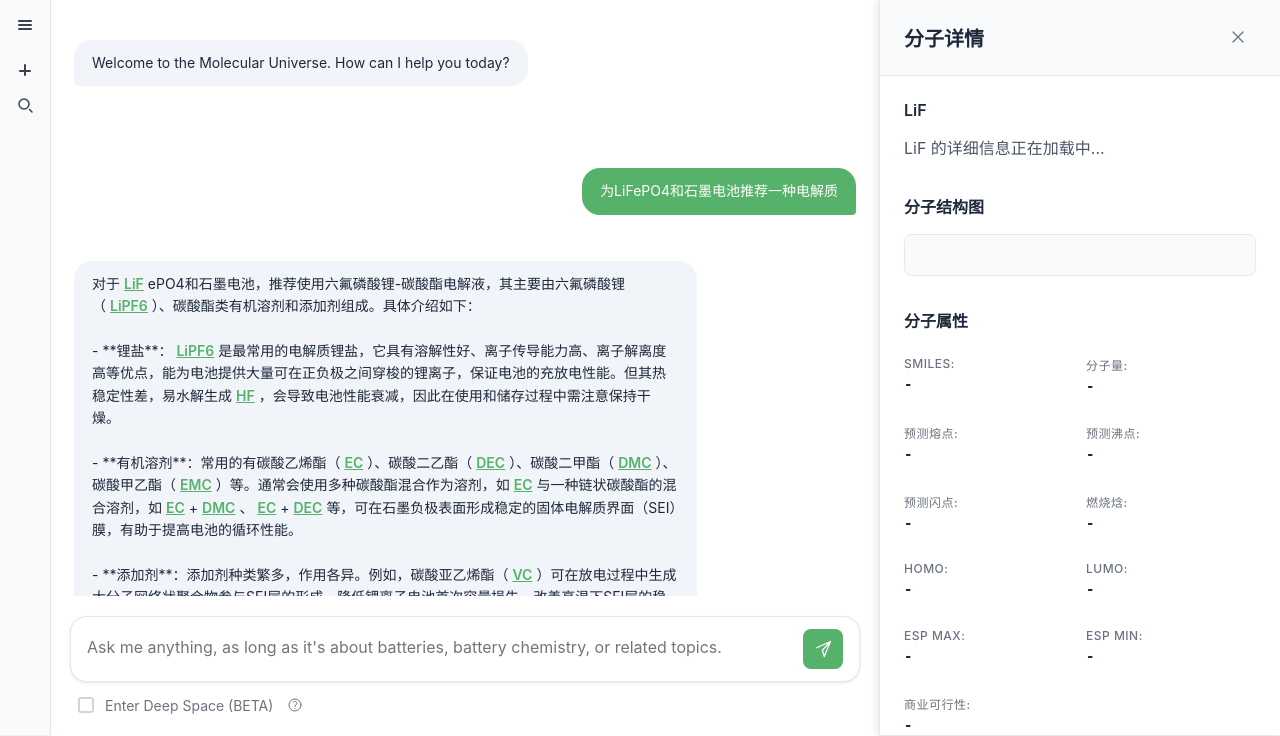
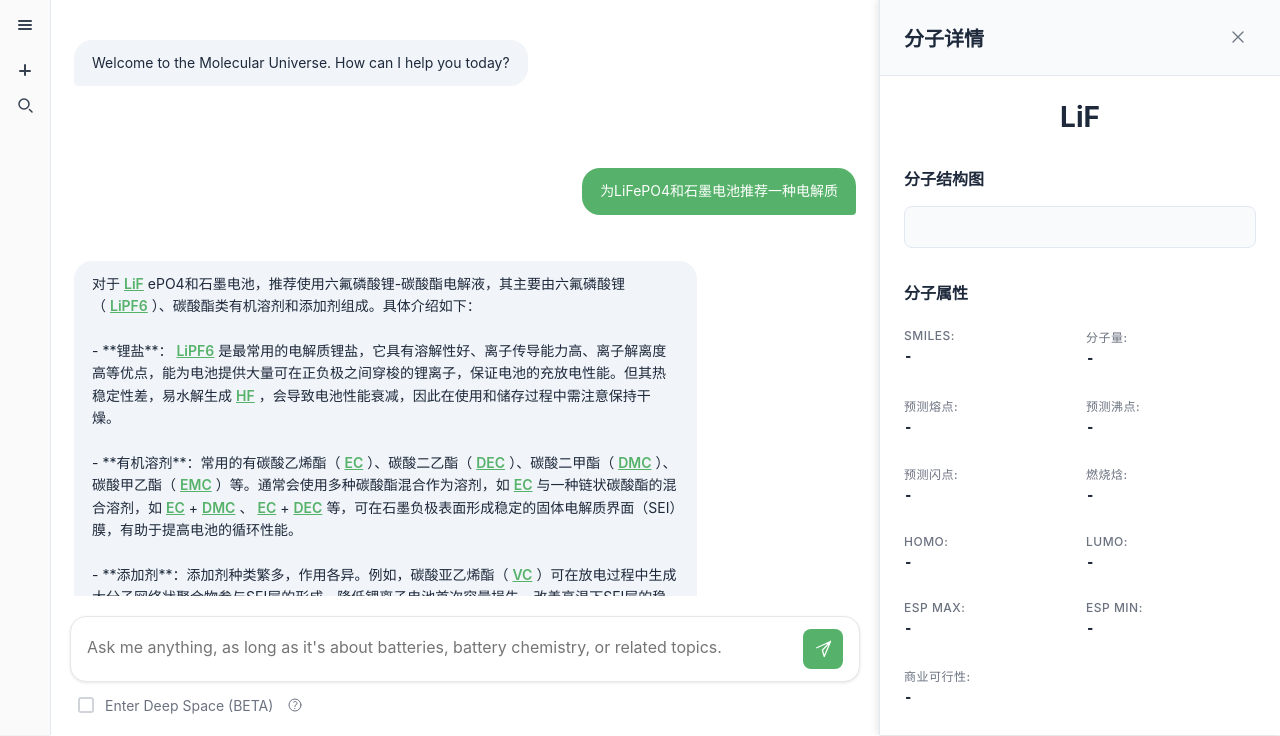
Before and after one commit to YuheCC/battery-prediction-tool, a website: page chat.html in a window 1280 px wide. Both pictures are taken after a click on the element "LiF". Shown: the part 65-801 px from the top of the page. Drawn offline with Linux system fonts and the light colour scheme.

Commit message:
简化分子面板：移除分子描述，将分子名称字体增大到28px并居中显示

```diff
--- a/js/molecule-panel.js
+++ b/js/molecule-panel.js
@@ -37,8 +37,7 @@ class MoleculePanel {
             </div>
             <div class="molecule-panel-content">
                 <div class="molecule-info">
-                    <h3 id="moleculeName">分子名称</h3>
-                    <p id="moleculeDescription">分子描述信息将在这里显示...</p>
+                    <h1 id="moleculeName">分子名称</h1>
                 </div>
                 <div class="molecule-structure">
                     <h3>分子结构图</h3>
@@ -208,12 +207,6 @@ class MoleculePanel {
         // 模拟分子数据
         const moleculeData = this.getMoleculeData(moleculeName);
 
-        // 更新描述
-        const descElement = document.getElementById('moleculeDescription');
-        if (descElement) {
-            descElement.textContent = moleculeData.description;
-        }
-
         // 更新属性
         const properties = moleculeData.properties;
         Object.keys(properties).forEach(key => {
@@ -238,7 +231,6 @@ class MoleculePanel {
         // 模拟数据 - 实际应用中可以从API获取
         const data = {
             'TMSPi': {
-                description: 'TMSPi是一种重要的有机硅化合物，在电池电解质中用作添加剂，具有优异的电化学性能。',
                 properties: {
                     smiles: 'C[Si](C)(C)OP(=O)(C[Si](C)(C)O)C[Si](C)(C)O',
                     molecularWeight: '314.54 g/mol',
@@ -254,7 +246,6 @@ class MoleculePanel {
                 }
             },
             'LiPF6': {
-                description: '六氟磷酸锂是一种重要的锂离子电池电解质盐，具有高离子电导率和良好的电化学稳定性。',
                 properties: {
                     smiles: 'F[P-](F)(F)(F)(F)F.[Li+]',
                     molecularWeight: '151.91 g/mol',
@@ -270,7 +261,6 @@ class MoleculePanel {
                 }
             },
             'LiFSI': {
-                description: '双(氟磺酰)亚胺锂是一种新型电解质盐，具有优异的热稳定性和电化学性能。',
                 properties: {
                     smiles: 'FS(=O)(=O)N=S(=O)(=O)F.[Li+]',
                     molecularWeight: '187.07 g/mol',
@@ -286,7 +276,6 @@ class MoleculePanel {
                 }
             },
             'EC': {
-                description: '碳酸乙烯酯是锂离子电池中最常用的溶剂之一，具有高介电常数和良好的溶解性。',
                 properties: {
                     smiles: 'C1COC(=O)O1',
                     molecularWeight: '88.06 g/mol',
@@ -302,7 +291,6 @@ class MoleculePanel {
                 }
             },
             'DEC': {
-                description: '碳酸二乙酯是一种重要的有机溶剂，在锂离子电池中用作共溶剂。',
                 properties: {
                     smiles: 'CCOC(=O)OCC',
                     molecularWeight: '118.13 g/mol',
@@ -318,7 +306,6 @@ class MoleculePanel {
                 }
             },
             'DMC': {
-                description: '碳酸二甲酯是一种低粘度溶剂，在锂离子电池中用作共溶剂。',
                 properties: {
                     smiles: 'COC(=O)OC',
                     molecularWeight: '90.08 g/mol',
@@ -336,7 +323,6 @@ class MoleculePanel {
         };
 
         return data[moleculeName] || {
-            description: `${moleculeName} 的详细信息正在加载中...`,
             properties: {
                 smiles: '-',
                 molecularWeight: '-',
--- a/style.css
+++ b/style.css
@@ -555,21 +555,20 @@ body.chat-page-body {
     overflow-wrap: break-word;
 }
 
-.molecule-info h3,
+.molecule-info h1 {
+    margin: 0 0 24px 0;
+    font-size: 28px;
+    font-weight: 700;
+    color: #1e293b;
+    text-align: center;
+}
+
 .molecule-structure h3,
 .molecule-properties h3 {
     margin: 0 0 16px 0;
     font-size: 16px;
     font-weight: 600;
     color: #1e293b;
-}
-
-.molecule-info p {
-    margin: 8px 0;
-    color: #4a5568;
-    line-height: 1.6;
-    word-wrap: break-word;
-    overflow-wrap: break-word;
 }
 
 .structure-placeholder {
```
